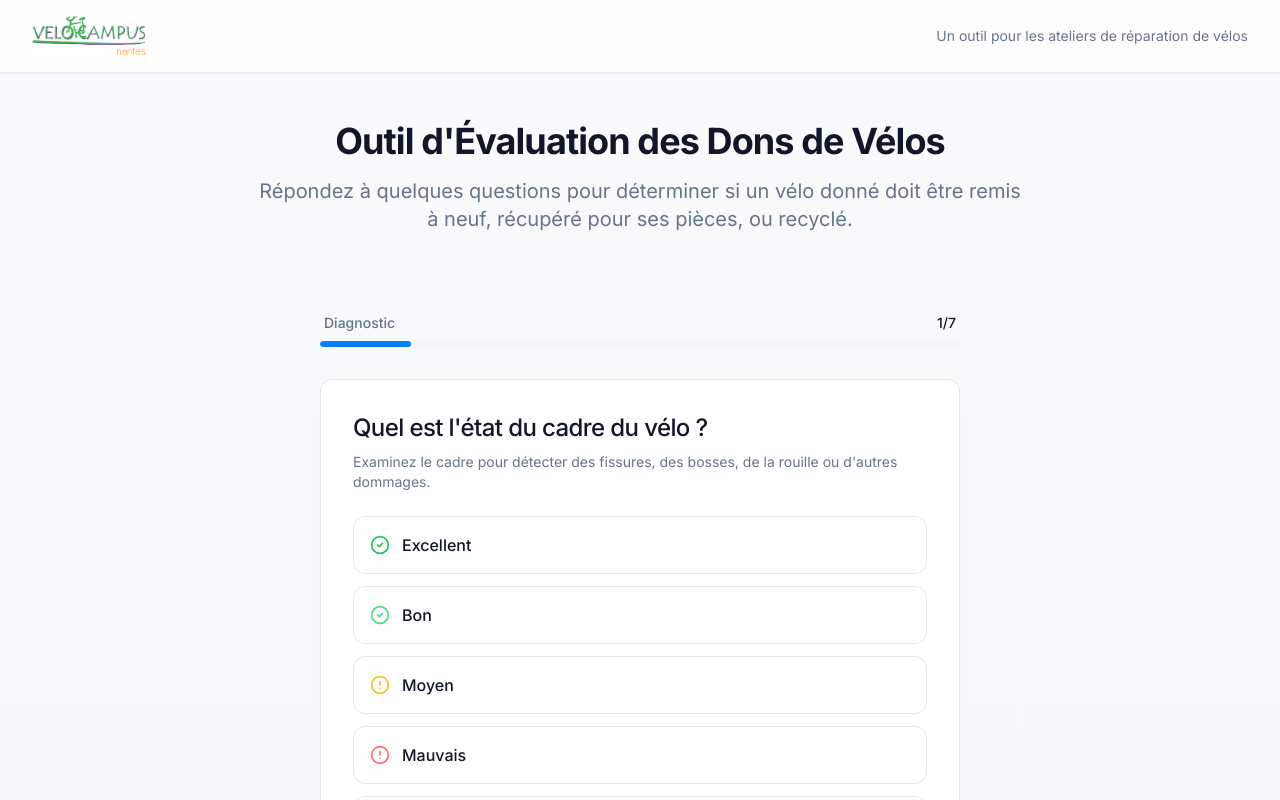
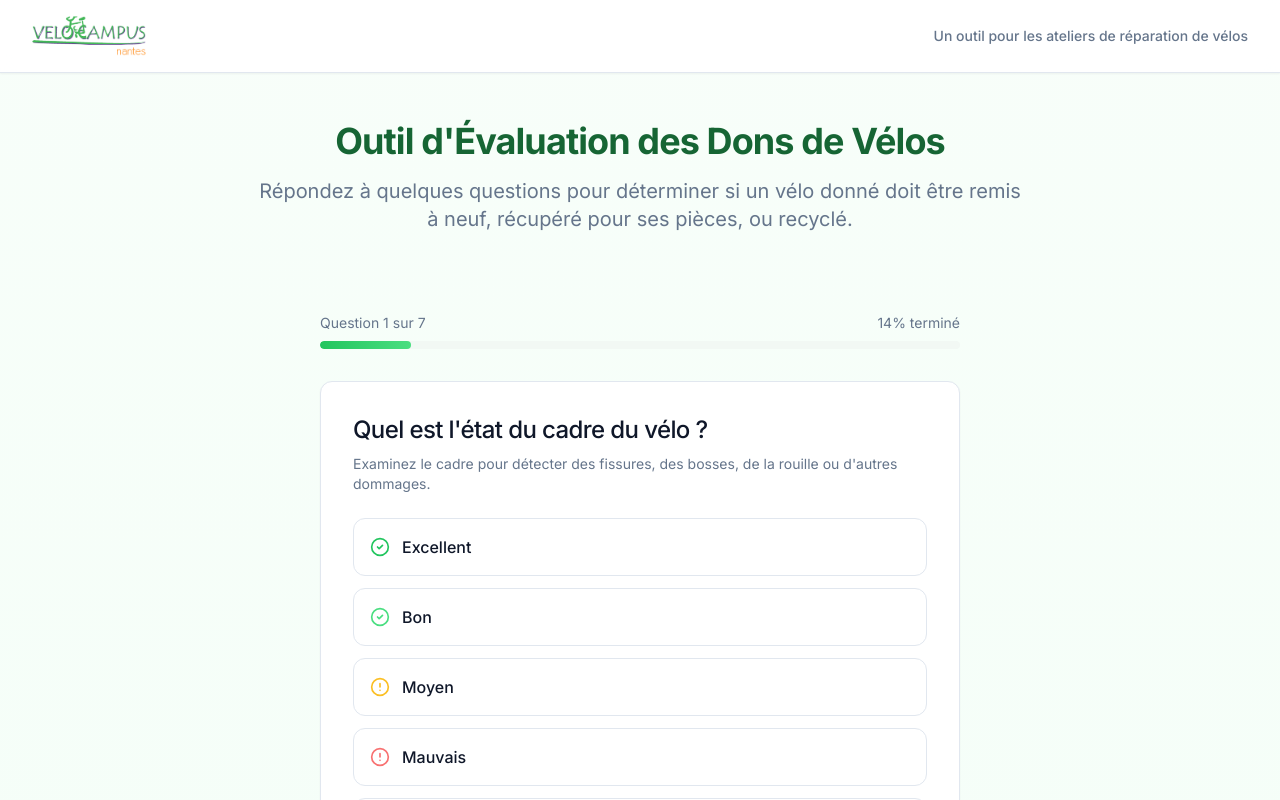
Before and after one commit to bachir-lab/cycle-diagnosticator, a React (Vite) app: page / in a window 1280 px wide. Shown: the top 800 px of the page. Built offline with nearby package versions, Linux system fonts and the light colour scheme.

Commit message:
Improve design

```diff
--- a/index.html
+++ b/index.html
@@ -1,22 +1,22 @@
 
 <!DOCTYPE html>
-<html lang="en">
+<html lang="fr">
   <head>
     <meta charset="UTF-8" />
     <meta name="viewport" content="width=device-width, initial-scale=1.0" />
-    <title>cycle-diagnosticator</title>
-    <meta name="description" content="Lovable Generated Project" />
-    <meta name="author" content="Lovable" />
+    <title>Vélocampus - Diagnostique Vélo</title>
+    <meta name="description" content="Outil d'évaluation des dons de vélos pour Vélocampus Nantes" />
+    <meta name="author" content="Vélocampus Nantes" />
 
     <link rel="icon" type="image/svg+xml" href="/favicon-green-bicycle.svg" />
 
-    <meta property="og:title" content="Lovable Generated Project" />
-    <meta property="og:description" content="Lovable Generated Project" />
+    <meta property="og:title" content="Vélocampus - Diagnostique Vélo" />
+    <meta property="og:description" content="Outil d'évaluation des dons de vélos pour Vélocampus Nantes" />
     <meta property="og:type" content="website" />
     <meta property="og:image" content="https://lovable.dev/opengraph-image-p98pqg.png" />
 
     <meta name="twitter:card" content="summary_large_image" />
-    <meta name="twitter:site" content="@lovable_dev" />
+    <meta name="twitter:site" content="@velocampus" />
     <meta name="twitter:image" content="https://lovable.dev/opengraph-image-p98pqg.png" />
   </head>
 
--- a/src/components/ui/button.tsx
+++ b/src/components/ui/button.tsx
@@ -1,3 +1,4 @@
+
 import * as React from "react"
 import { Slot } from "@radix-ui/react-slot"
 import { cva, type VariantProps } from "class-variance-authority"
@@ -9,7 +10,7 @@ const buttonVariants = cva(
   {
     variants: {
       variant: {
-        default: "bg-primary text-primary-foreground hover:bg-primary/90",
+        default: "bg-primary text-primary-foreground hover:bg-primary/90 shadow-sm",
         destructive:
           "bg-destructive text-destructive-foreground hover:bg-destructive/90",
         outline:
--- a/src/components/ui/card.tsx
+++ b/src/components/ui/card.tsx
@@ -1,3 +1,4 @@
+
 import * as React from "react"
 
 import { cn } from "@/lib/utils"
@@ -9,7 +10,7 @@ const Card = React.forwardRef<
   <div
     ref={ref}
     className={cn(
-      "rounded-lg border bg-card text-card-foreground shadow-sm",
+      "rounded-lg border bg-card text-card-foreground shadow-sm transition-all duration-200 hover:shadow",
       className
     )}
     {...props}
--- a/src/components/ui/progress-indicator.tsx
+++ b/src/components/ui/progress-indicator.tsx
@@ -1,5 +1,4 @@
 
-import * as React from "react";
 import { cn } from "@/lib/utils";
 
 interface ProgressIndicatorProps {
@@ -13,20 +12,18 @@ export function ProgressIndicator({
   totalSteps,
   className,
 }: ProgressIndicatorProps) {
+  const progress = (currentStep / totalSteps) * 100;
+
   return (
-    <div className={cn("w-full space-y-2", className)}>
-      <div className="flex justify-between px-1">
-        <span className="text-sm font-medium text-muted-foreground">
-          Diagnostic
-        </span>
-        <span className="text-sm font-medium">
-          {currentStep}/{totalSteps}
-        </span>
+    <div className={cn("space-y-2", className)}>
+      <div className="flex justify-between text-sm text-muted-foreground">
+        <span>Question {currentStep} sur {totalSteps}</span>
+        <span>{Math.round(progress)}% terminé</span>
       </div>
-      <div className="h-1.5 w-full bg-secondary rounded-full overflow-hidden">
+      <div className="h-2 bg-secondary rounded-full overflow-hidden">
         <div
-          className="h-full bg-primary rounded-full transition-all duration-500 ease-out"
-          style={{ width: `${(currentStep / totalSteps) * 100}%` }}
+          className="h-full bg-gradient-to-r from-green-500 to-green-400 rounded-full transition-all duration-300 ease-out"
+          style={{ width: `${progress}%` }}
         />
       </div>
     </div>
--- a/src/index.css
+++ b/src/index.css
@@ -7,7 +7,7 @@
 
 @layer base {
   :root {
-    --background: 210 40% 98%;
+    --background: 0 0% 100%;
     --foreground: 222 47% 11%;
 
     --card: 0 0% 100%;
@@ -16,16 +16,16 @@
     --popover: 0 0% 100%;
     --popover-foreground: 222 47% 11%;
 
-    --primary: 210 100% 50%;
+    --primary: 142 76% 36%;
     --primary-foreground: 210 40% 98%;
 
-    --secondary: 210 20% 96%;
+    --secondary: 142 30% 96%;
     --secondary-foreground: 222 47% 11%;
 
     --muted: 210 40% 96%;
     --muted-foreground: 215 16% 47%;
 
-    --accent: 210 40% 96%;
+    --accent: 142 70% 96%;
     --accent-foreground: 222 47% 11%;
 
     --destructive: 0 84% 60%;
@@ -33,7 +33,7 @@
 
     --border: 214 32% 91%;
     --input: 214 32% 91%;
-    --ring: 222 84% 5%;
+    --ring: 142 76% 36%;
 
     --radius: 0.75rem;
   }
@@ -46,6 +46,7 @@
     font-family: 'Inter', sans-serif;
     -webkit-font-smoothing: antialiased;
     -moz-osx-font-smoothing: grayscale;
+    scroll-behavior: smooth;
   }
 
   body {
@@ -73,7 +74,11 @@
 
 @layer components {
   .diagnostic-card {
-    @apply bg-card p-8 rounded-2xl border border-border shadow-sm transition-all duration-300;
+    @apply bg-card p-8 rounded-2xl border border-border shadow-sm transition-all duration-300 hover:shadow-md;
+  }
+
+  .option-card {
+    @apply w-full text-left p-4 rounded-xl border transition-all duration-200 hover:shadow-sm;
   }
 
   .diagnostic-button {
@@ -81,7 +86,11 @@
   }
 
   .glass-panel {
-    @apply bg-white/80 backdrop-blur-md border border-white/20 shadow-lg;
+    @apply bg-white/90 backdrop-blur-md border border-white/20 shadow-lg;
+  }
+
+  .result-card {
+    @apply p-6 rounded-xl shadow-sm border-2 transition-all;
   }
 }
 
@@ -89,4 +98,8 @@
   .text-balance {
     text-wrap: balance;
   }
+
+  .animate-enter {
+    @apply transition-all duration-300 ease-out;
+  }
 }
--- a/src/pages/Index.tsx
+++ b/src/pages/Index.tsx
@@ -3,8 +3,8 @@ import { DiagnosticForm } from "@/components/diagnostic-form";
 
 const Index = () => {
   return (
-    <div className="min-h-screen flex flex-col bg-gradient-to-b from-background to-secondary/30">
-      <header className="sticky top-0 z-10 bg-white/80 backdrop-blur-md border-b border-border shadow-sm py-4">
+    <div className="min-h-screen flex flex-col bg-gradient-to-b from-green-50/50 to-green-100/30">
+      <header className="sticky top-0 z-10 bg-white/90 backdrop-blur-md border-b border-border shadow-sm py-4">
         <div className="container max-w-7xl">
           <div className="flex items-center justify-between">
             <div className="flex items-center">
@@ -14,7 +14,7 @@ const Index = () => {
                 className="h-10 w-auto"
               />
             </div>
-            <div className="text-sm text-muted-foreground">
+            <div className="text-sm text-muted-foreground font-medium">
               Un outil pour les ateliers de réparation de vélos
             </div>
           </div>
@@ -23,7 +23,7 @@ const Index = () => {
 
       <main className="flex-1 container max-w-7xl py-8 px-4 md:py-12">
         <div className="max-w-3xl mx-auto text-center mb-12 animate-fade-in">
-          <h1 className="text-4xl font-bold tracking-tight mb-4">
+          <h1 className="text-4xl font-bold tracking-tight mb-4 text-green-800">
             Outil d'Évaluation des Dons de Vélos
           </h1>
           <p className="text-xl text-muted-foreground">
@@ -35,7 +35,7 @@ const Index = () => {
         <DiagnosticForm />
       </main>
 
-      <footer className="border-t border-border py-6 bg-white/80 backdrop-blur-md">
+      <footer className="border-t border-border py-6 bg-white/90 backdrop-blur-md mt-8">
         <div className="container max-w-7xl text-center text-sm text-muted-foreground">
           <p>
             Développé pour Vélocampus pour soutenir les initiatives de cyclisme durable
```
